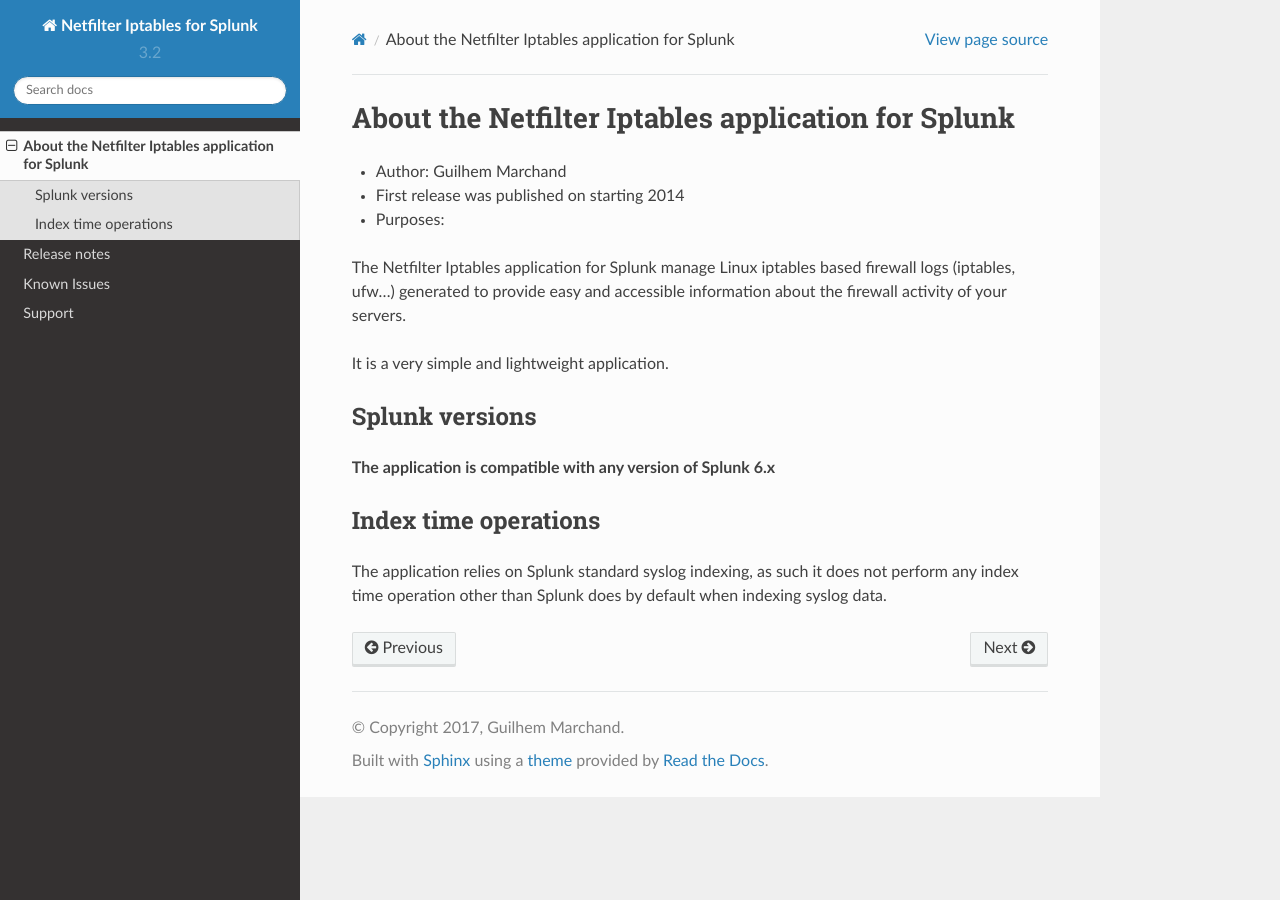
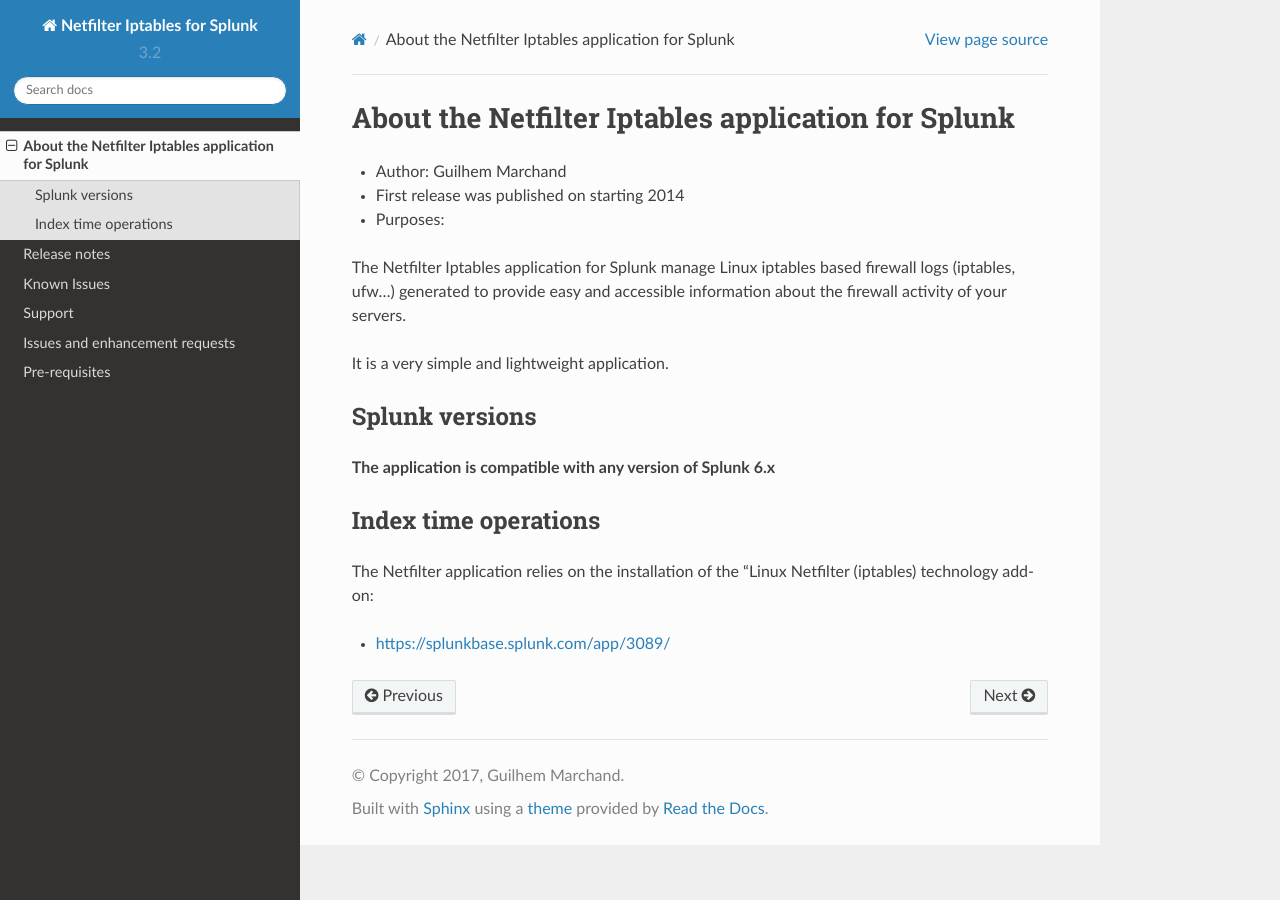
Before and after one commit to guilhemmarchand/iptables-for-splunk, a Sphinx documentation site: the page built from docs/about.rst, in a window 1280 px wide. Built offline with Sphinx 7.4.7 and the Read the Docs theme 2.0.0, drawn with Linux system fonts in a browser that asks for light colours.

Commit message:
docs & review

```diff
--- a/docs/about.rst
+++ b/docs/about.rst
@@ -22,4 +22,6 @@
 Index time operations
 ---------------------
 
-The application relies on Splunk standard syslog indexing, as such it does not perform any index time operation other than Splunk does by default when indexing syslog data.
+The Netfilter application relies on the installation of the "Linux Netfilter (iptables) technology add-on:
+
+- https://splunkbase.splunk.com/app/3089/
--- a/docs/index.rst
+++ b/docs/index.rst
@@ -22,3 +22,5 @@
    releasenotes
    knownissues
    support
+   openissue
+   requirements
--- a/docs/support.rst
+++ b/docs/support.rst
@@ -30,6 +30,6 @@
 
 Access previous messages of users or open your own discussion:
 
-https://splunkbase.splunk.com/app/1353/
+https://splunkbase.splunk.com/app/1353
 
 http://answers.splunk.com/answers/app/1353
```
Also changed, not shown: docs/openissue.rst (added, +11 -0 lines), docs/requirements.rst (added, +21 -0 lines), 1 other file.
